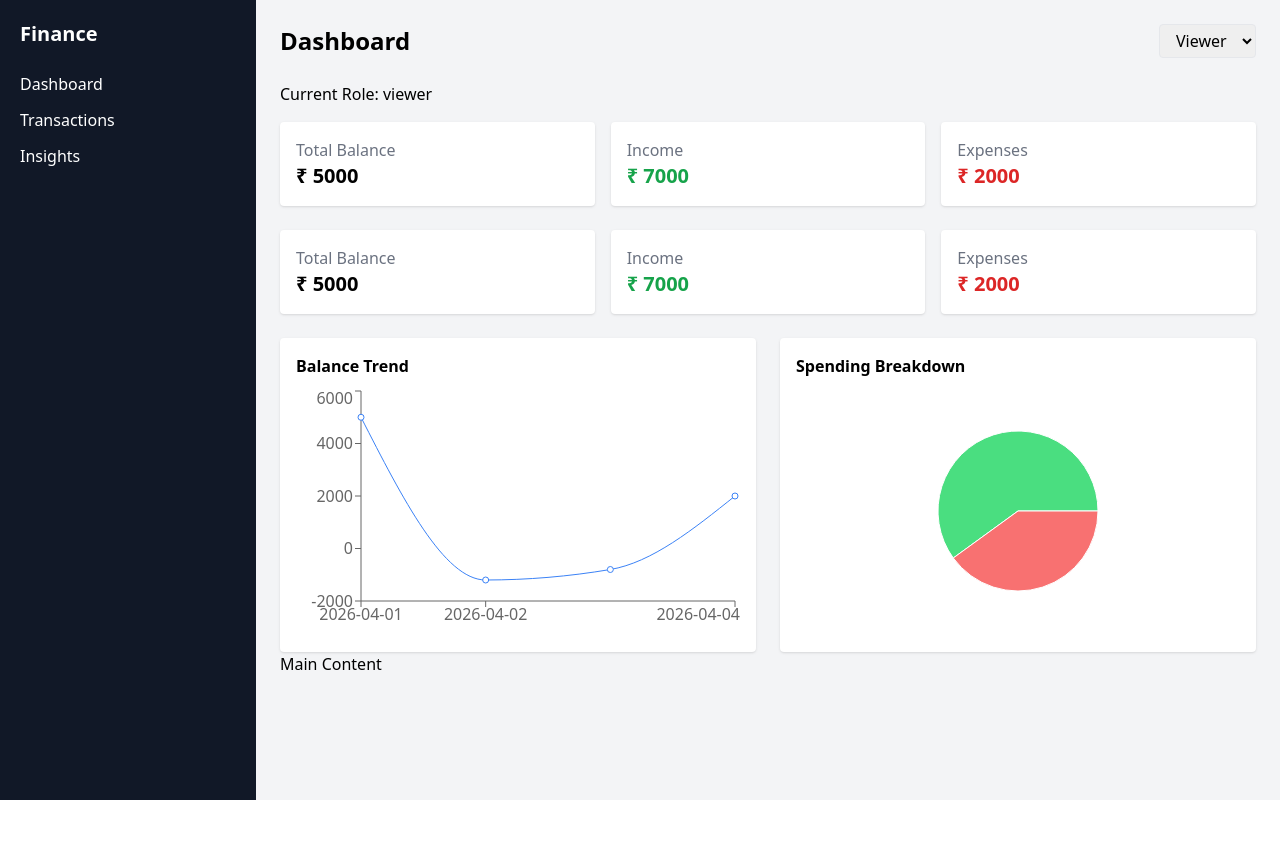
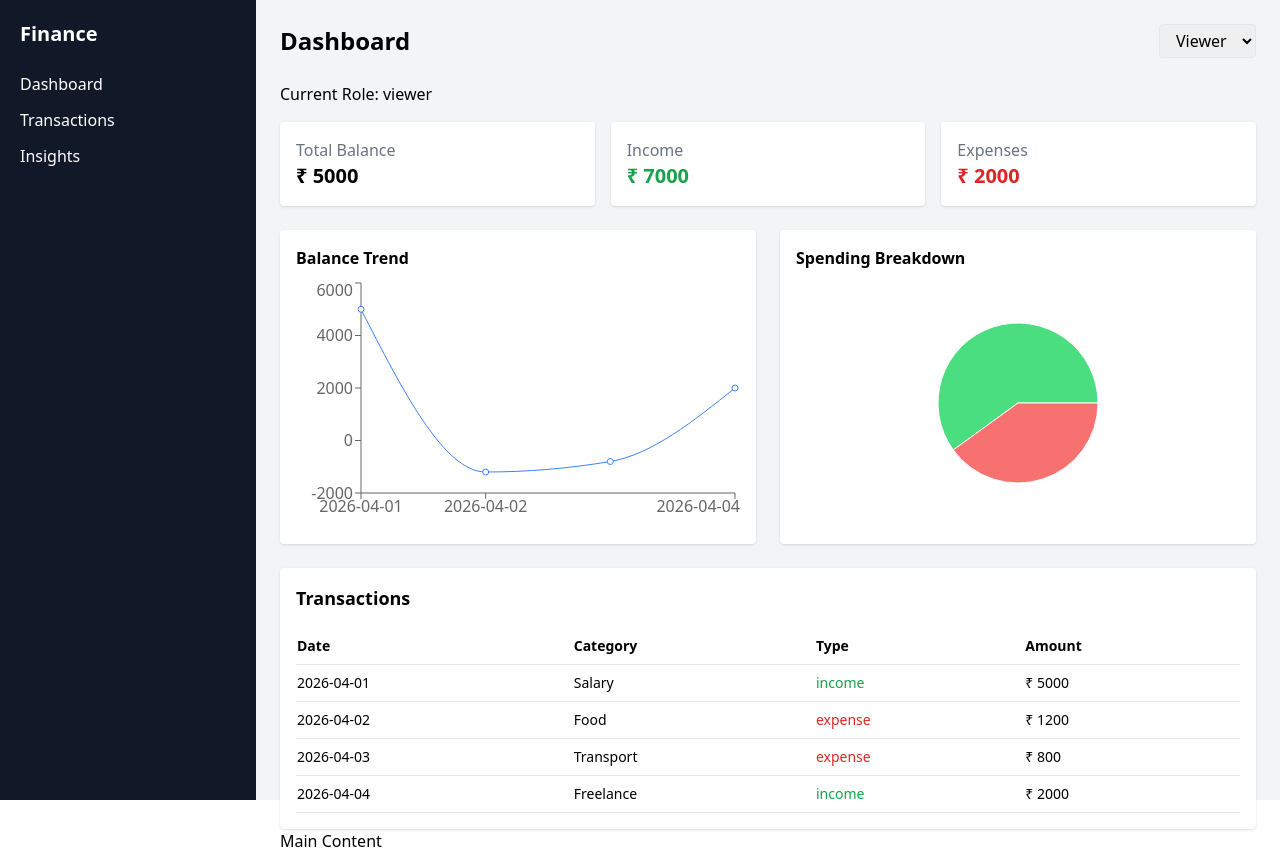
Before and after one commit to Sweety-Mitra/Finance_Dashboard, a React (Vite) app: page / in a window 1280 px wide. Before the commit the page ends 800 px from the top, so only its background shows below. Built offline with nearby package versions, Linux system fonts and the light colour scheme.

Commit message:
feat: implement transactions table with conditional styling and empty state handling

```diff
--- a/src/App.jsx
+++ b/src/App.jsx
@@ -4,6 +4,7 @@ import { useContext } from "react";
 import { AppContext } from "./context/AppContext";
 import SummaryCards from "./components/dashboard/SummaryCards";
 import Charts from "./components/dashboard/Charts";
+import TransactionTable from "./components/transactions/TransactionTable";
 
 function App() {
   const { transactions, role } = useContext(AppContext);
@@ -15,8 +16,8 @@ function App() {
         <Header />
         <p className="mb-4">Current Role: {role}</p>
         <SummaryCards/>
-        <SummaryCards />
         <Charts />
+        <TransactionTable />
         <p>Main Content</p>
       </main>
     </div>
--- /dev/null
+++ b/src/components/transactions/TransactionTable.jsx
@@ -0,0 +1,48 @@
+import { useContext } from "react";
+import { AppContext } from "../../context/AppContext";
+
+const TransactionTable = () => {
+  const { transactions } = useContext(AppContext);
+
+  return (
+    <div className="bg-white p-4 rounded shadow mt-6">
+      <h3 className="text-lg font-semibold mb-4">Transactions</h3>
+
+      {transactions.length === 0 ? (
+        <p className="text-gray-500">No transactions found</p>
+      ) : (
+        <table className="w-full text-left text-sm">
+          <thead>
+            <tr className="border-b">
+              <th className="py-2">Date</th>
+              <th>Category</th>
+              <th>Type</th>
+              <th>Amount</th>
+            </tr>
+          </thead>
+
+          <tbody>
+            {transactions.map((t) => (
+              <tr key={t.id} className="border-b hover:bg-gray-50">
+                <td className="py-2">{t.date}</td>
+                <td>{t.category}</td>
+                <td
+                  className={
+                    t.type === "income"
+                      ? "text-green-600"
+                      : "text-red-600"
+                  }
+                >
+                  {t.type}
+                </td>
+                <td>₹ {t.amount}</td>
+              </tr>
+            ))}
+          </tbody>
+        </table>
+      )}
+    </div>
+  );
+};
+
+export default TransactionTable;
```
